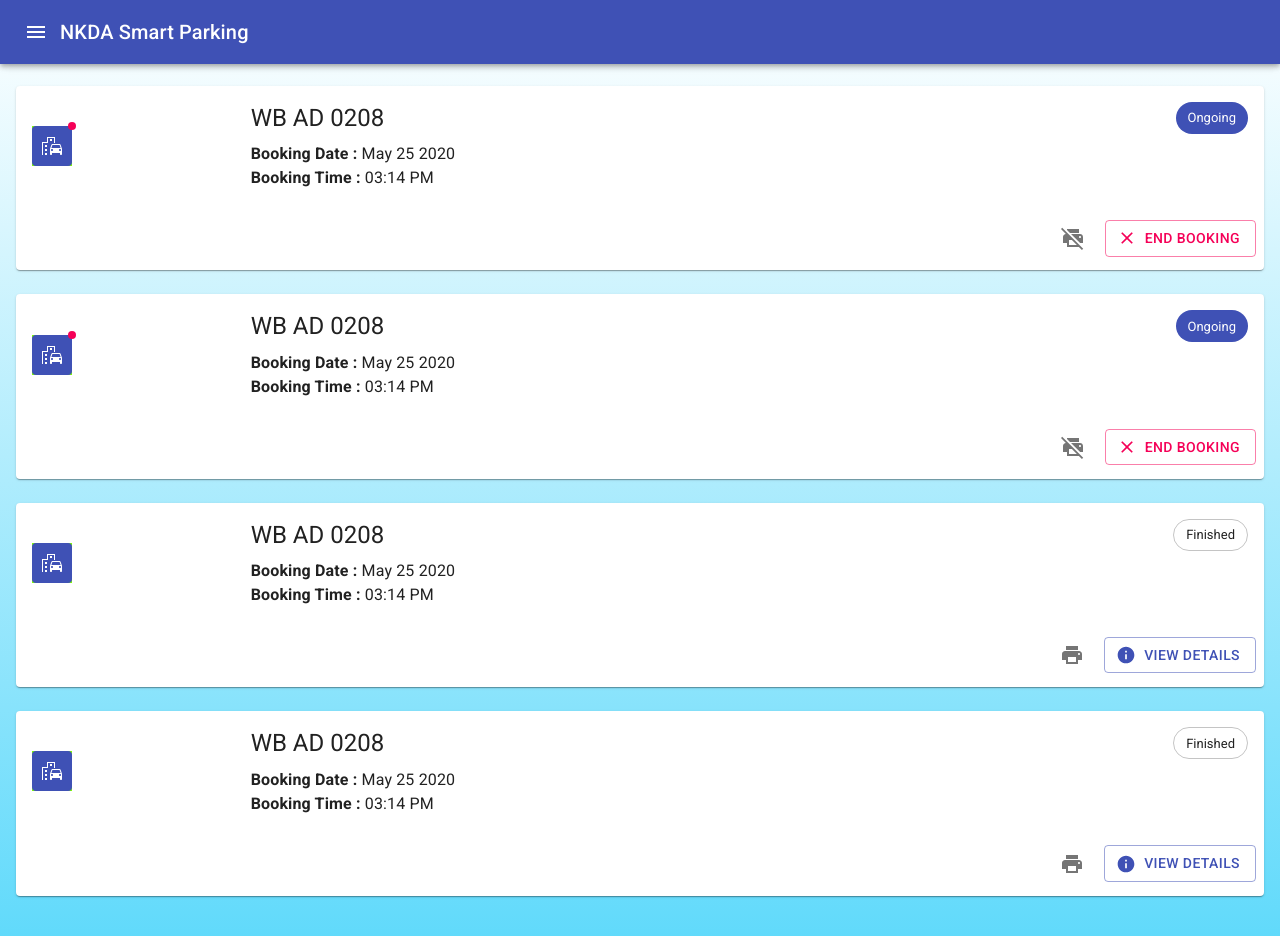
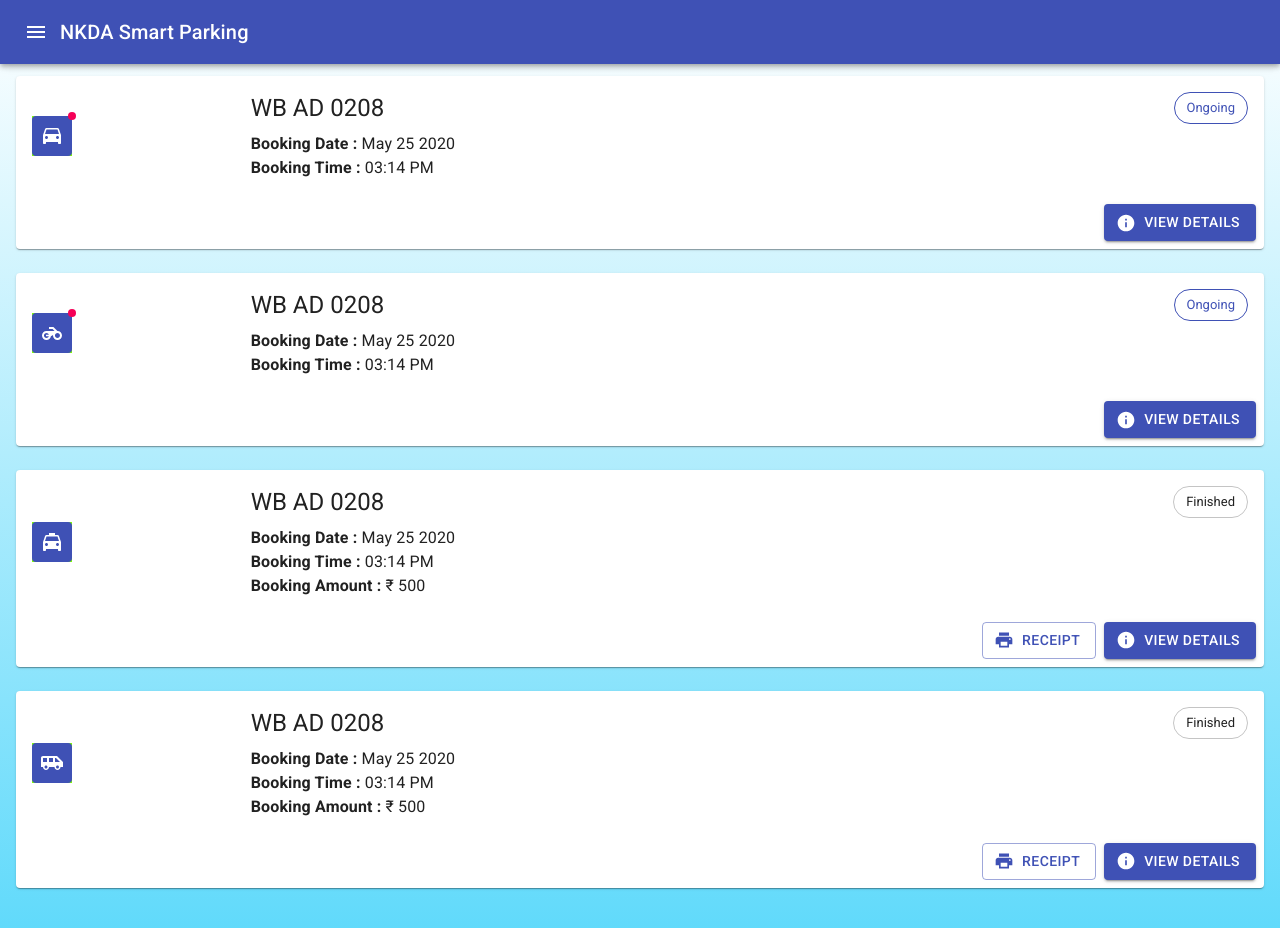
Before and after one commit to pramanikriju/nkda-smart-parking, a React (Create React App) app: page /history in a window 1280 px wide. Built offline with nearby package versions, Linux system fonts and the light colour scheme.

Commit message:
Booking details WIP

```diff
--- a/public/css/leaflet.css
+++ b/public/css/leaflet.css
@@ -144,7 +144,7 @@
   pointer-events: none;
 }
 .leaflet-top {
-  bottom: 200px;
+  bottom: 230px;
 }
 .leaflet-right {
   right: 0;
--- /dev/null
+++ b/src/BookingDetails.js
@@ -0,0 +1,150 @@
+import React from "react";
+import Map from "./map";
+import { makeStyles } from "@material-ui/core/styles";
+import Grid from "@material-ui/core/Grid";
+import Card from "@material-ui/core/Card";
+import CardContent from "@material-ui/core/CardContent";
+import Button from "@material-ui/core/Button";
+import Typography from "@material-ui/core/Typography";
+import Appbar from "./appbar";
+import Avatar from "@material-ui/core/Avatar";
+import EmojiTransportationIcon from "@material-ui/icons/EmojiTransportation";
+import Chip from "@material-ui/core/Chip";
+import Badge from "@material-ui/core/Badge";
+import CardActions from "@material-ui/core/CardActions";
+import DriveEtaIcon from "@material-ui/icons/DriveEta";
+import AirportShuttleIcon from "@material-ui/icons/AirportShuttle";
+import LocalTaxiIcon from "@material-ui/icons/LocalTaxi";
+import MotorcycleIcon from "@material-ui/icons/Motorcycle";
+import PrintIcon from "@material-ui/icons/Print";
+import InfoIcon from "@material-ui/icons/Info";
+
+const useStyles = makeStyles((theme) => ({
+  root: {
+    flexGrow: 1,
+    //margin: "1.1rem",
+    marginLeft: "1.3rem",
+    marginRight: "1.3rem",
+    position: "fixed",
+    bottom: "1.3rem",
+    //left: "2rem",
+    //alignContent: "center",
+    zIndex: "1000",
+    //minWidth: 345,
+    height: "auto",
+    //backgroundImage: `url(${Image})`,
+    // backgroundSize: "cover",
+    // backgroundPosition: "center",
+  },
+  container: {
+    marginTop: "60px",
+    //minHeight: "auto",
+  },
+  card: {
+    maxWidth: 345,
+    //left: "2rem",
+    zIndex: "1000",
+    minWidth: 345,
+    background: "rgb(255,255,255,0.8)",
+  },
+  password: {
+    maxWidth: "230px !important",
+    minWidth: "230px !important",
+  },
+  link: {
+    marginTop: 15,
+  },
+  formControl: {
+    margin: theme.spacing(1),
+    minWidth: 240,
+  },
+  cardItem: {
+    background: "#fff",
+    width: "-webkit-fill-available",
+    marginLeft: "1.3rem",
+    marginRight: "1.3rem",
+    position: "fixed",
+    zIndex: "1000",
+    bottom: "1.3rem",
+  },
+  content: {
+    paddingLeft: "1rem",
+  },
+  online: {
+    background: "#7FFF00",
+  },
+  rounded: {
+    backgroundColor: "#3f51b5",
+    color: "white",
+  },
+  end: {
+    float: "right",
+  },
+}));
+
+function BookingDetails() {
+  const classes = useStyles();
+
+  return (
+    <div className="App">
+      <Appbar id="appbar" />
+
+      <Map />
+
+      <Card className={classes.cardItem}>
+        <CardContent className={classes}>
+          <Grid
+            container
+            spacing={0}
+            direction="row"
+            justify="center"
+            alignItems="center"
+          >
+            <Grid item xs={2}>
+              <Badge
+                className={classes.online}
+                color="secondary"
+                variant="none"
+              >
+                <Avatar variant="rounded" className={classes.rounded}>
+                  <AirportShuttleIcon />
+                </Avatar>
+              </Badge>
+            </Grid>
+            <Grid item xs={10} className={classes.content}>
+              <Typography gutterBottom variant="h5" component="h2">
+                WB AD 0208
+                <Chip
+                  label="Finished"
+                  className={classes.end}
+                  variant="outlined"
+                />
+              </Typography>
+              <Typography>
+                <strong>Booking Date : </strong> May 25 2020
+              </Typography>
+              <Typography>
+                <strong>Booking Time : </strong>03:14 PM
+              </Typography>
+              <Typography>
+                <strong>Booking Amount : </strong>₹ 500
+              </Typography>
+            </Grid>
+          </Grid>
+        </CardContent>
+        <CardActions className={classes.end}>
+          <Button
+            variant="outlined"
+            color="primary"
+            className={classes.button}
+            startIcon={<PrintIcon />}
+          >
+            Receipt
+          </Button>
+        </CardActions>
+      </Card>
+    </div>
+  );
+}
+
+export default BookingDetails;
--- a/src/history.js
+++ b/src/history.js
@@ -11,9 +11,10 @@
 import Chip from "@material-ui/core/Chip";
 import Badge from "@material-ui/core/Badge";
 import CardActions from "@material-ui/core/CardActions";
-import IconButton from "@material-ui/core/IconButton";
-import PrintDisabledIcon from "@material-ui/icons/PrintDisabled";
-import CloseIcon from "@material-ui/icons/Close";
+import DriveEtaIcon from "@material-ui/icons/DriveEta";
+import AirportShuttleIcon from "@material-ui/icons/AirportShuttle";
+import LocalTaxiIcon from "@material-ui/icons/LocalTaxi";
+import MotorcycleIcon from "@material-ui/icons/Motorcycle";
 import PrintIcon from "@material-ui/icons/Print";
 import InfoIcon from "@material-ui/icons/Info";
 
@@ -28,7 +29,7 @@
     // backgroundPosition: "center",
   },
   container: {
-    marginTop: "70px",
+    marginTop: "60px",
     //minHeight: "auto",
   },
   card: {
@@ -81,7 +82,7 @@
         direction="column"
         justify="flex-start"
         alignItems="stretch"
-        //spacing={1}
+        spacing={0}
       >
         <Grid item>
           <Card className={classes.cardItem}>
@@ -100,7 +101,7 @@
                     variant="dot"
                   >
                     <Avatar variant="rounded" className={classes.rounded}>
-                      <EmojiTransportationIcon />
+                      <DriveEtaIcon />
                     </Avatar>
                   </Badge>
                 </Grid>
@@ -111,6 +112,7 @@
                       className={classes.end}
                       label="Ongoing"
                       color="primary"
+                      variant="outlined"
                     />
                   </Typography>
                   <Typography>
@@ -123,16 +125,16 @@
               </Grid>
             </CardContent>
             <CardActions className={classes.end}>
-              <IconButton aria-label="add to favorites">
+              {/* <IconButton aria-label="add to favorites">
                 <PrintDisabledIcon />
-              </IconButton>
+              </IconButton> */}
               <Button
-                variant="outlined"
-                color="secondary"
+                variant="contained"
+                color="primary"
                 className={classes.button}
-                startIcon={<CloseIcon />}
+                startIcon={<InfoIcon />}
               >
-                End Booking
+                View Details
               </Button>
             </CardActions>
           </Card>
@@ -154,7 +156,7 @@
                     variant="dot"
                   >
                     <Avatar variant="rounded" className={classes.rounded}>
-                      <EmojiTransportationIcon />
+                      <MotorcycleIcon />
                     </Avatar>
                   </Badge>
                 </Grid>
@@ -165,59 +167,6 @@
                       className={classes.end}
                       label="Ongoing"
                       color="primary"
-                    />
-                  </Typography>
-                  <Typography>
-                    <strong>Booking Date : </strong> May 25 2020
-                  </Typography>
-                  <Typography>
-                    <strong>Booking Time : </strong>03:14 PM
-                  </Typography>
-                </Grid>
-              </Grid>
-            </CardContent>
-            <CardActions className={classes.end}>
-              <IconButton aria-label="add to favorites">
-                <PrintDisabledIcon />
-              </IconButton>
-              <Button
-                variant="outlined"
-                color="secondary"
-                className={classes.button}
-                startIcon={<CloseIcon />}
-              >
-                End Booking
-              </Button>
-            </CardActions>
-          </Card>
-        </Grid>
-        <Grid item>
-          <Card className={classes.cardItem}>
-            <CardContent className={classes}>
-              <Grid
-                container
-                spacing={0}
-                direction="row"
-                justify="center"
-                alignItems="center"
-              >
-                <Grid item xs={2}>
-                  <Badge
-                    className={classes.online}
-                    color="secondary"
-                    variant="none"
-                  >
-                    <Avatar variant="rounded" className={classes.rounded}>
-                      <EmojiTransportationIcon />
-                    </Avatar>
-                  </Badge>
-                </Grid>
-                <Grid item xs={10} className={classes.content}>
-                  <Typography gutterBottom variant="h5" component="h2">
-                    WB AD 0208
-                    <Chip
-                      label="Finished"
-                      className={classes.end}
                       variant="outlined"
                     />
                   </Typography>
@@ -231,11 +180,11 @@
               </Grid>
             </CardContent>
             <CardActions className={classes.end}>
-              <IconButton aria-label="add to favorites">
-                <PrintIcon />
-              </IconButton>
+              {/* <IconButton aria-label="add to favorites">
+                <PrintDisabledIcon />
+              </IconButton> */}
               <Button
-                variant="outlined"
+                variant="contained"
                 color="primary"
                 className={classes.button}
                 startIcon={<InfoIcon />}
@@ -262,7 +211,7 @@
                     variant="none"
                   >
                     <Avatar variant="rounded" className={classes.rounded}>
-                      <EmojiTransportationIcon />
+                      <LocalTaxiIcon />
                     </Avatar>
                   </Badge>
                 </Grid>
@@ -281,15 +230,85 @@
                   <Typography>
                     <strong>Booking Time : </strong>03:14 PM
                   </Typography>
+                  <Typography>
+                    <strong>Booking Amount : </strong>₹ 500
+                  </Typography>
                 </Grid>
               </Grid>
             </CardContent>
             <CardActions className={classes.end}>
-              <IconButton aria-label="add to favorites">
-                <PrintIcon />
-              </IconButton>
               <Button
                 variant="outlined"
+                color="primary"
+                className={classes.button}
+                startIcon={<PrintIcon />}
+              >
+                Receipt
+              </Button>
+              <Button
+                variant="contained"
+                color="primary"
+                className={classes.button}
+                startIcon={<InfoIcon />}
+              >
+                View Details
+              </Button>
+            </CardActions>
+          </Card>
+        </Grid>
+        <Grid item>
+          <Card className={classes.cardItem}>
+            <CardContent className={classes}>
+              <Grid
+                container
+                spacing={0}
+                direction="row"
+                justify="center"
+                alignItems="center"
+              >
+                <Grid item xs={2}>
+                  <Badge
+                    className={classes.online}
+                    color="secondary"
+                    variant="none"
+                  >
+                    <Avatar variant="rounded" className={classes.rounded}>
+                      <AirportShuttleIcon />
+                    </Avatar>
+                  </Badge>
+                </Grid>
+                <Grid item xs={10} className={classes.content}>
+                  <Typography gutterBottom variant="h5" component="h2">
+                    WB AD 0208
+                    <Chip
+                      label="Finished"
+                      className={classes.end}
+                      variant="outlined"
+                    />
+                  </Typography>
+                  <Typography>
+                    <strong>Booking Date : </strong> May 25 2020
+                  </Typography>
+                  <Typography>
+                    <strong>Booking Time : </strong>03:14 PM
+                  </Typography>
+                  <Typography>
+                    <strong>Booking Amount : </strong>₹ 500
+                  </Typography>
+                </Grid>
+              </Grid>
+            </CardContent>
+            <CardActions className={classes.end}>
+              <Button
+                variant="outlined"
+                color="primary"
+                className={classes.button}
+                startIcon={<PrintIcon />}
+              >
+                Receipt
+              </Button>
+              <Button
+                variant="contained"
                 color="primary"
                 className={classes.button}
                 startIcon={<InfoIcon />}
--- a/src/index.js
+++ b/src/index.js
@@ -5,6 +5,7 @@
 import Login from "./login";
 import Booking from "./booking";
 import History from "./history";
+import BookingDetails from "./BookingDetails";
 import * as serviceWorker from "./serviceWorker";
 import { BrowserRouter as Router, Switch, Route } from "react-router-dom";
 
@@ -21,6 +22,9 @@
         <Route path="/history">
           <History />
         </Route>
+        <Route exact path="/details">
+          <BookingDetails />
+        </Route>
         <Route exact path="/">
           <Login />
         </Route>
```
